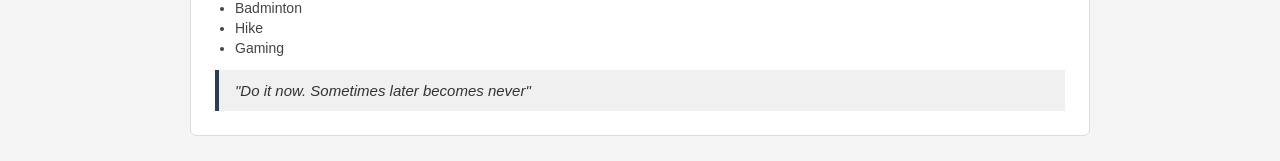
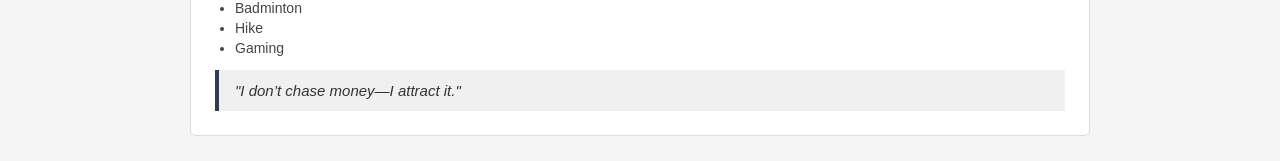
Before and after one commit to malungaypandesal123/webprojct, a plain HTML site: page about.html in a window 1280 px wide. Shown: the part 957-1118 px from the top of the page. Drawn offline with nearby package versions, Linux system fonts and the light colour scheme.

Commit message:
Update about.html

```diff
--- a/about.html
+++ b/about.html
@@ -270,7 +270,7 @@
         <li>Gaming</li>
       </ul>
 
-      <div class="motto">"Do it now. Sometimes later becomes never"</div>
+      <div class="motto">"I don’t chase money—I attract it."</div>
     </div>
 
 
```
